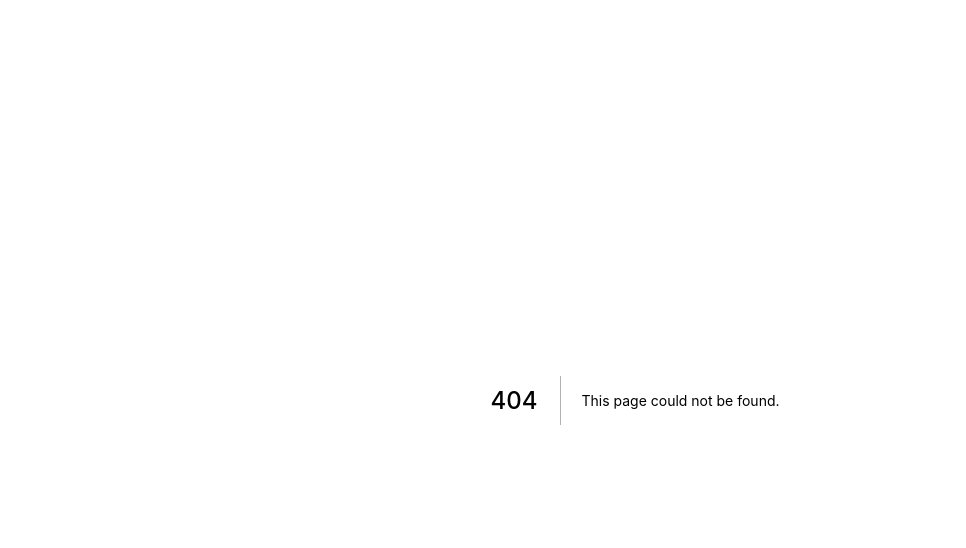
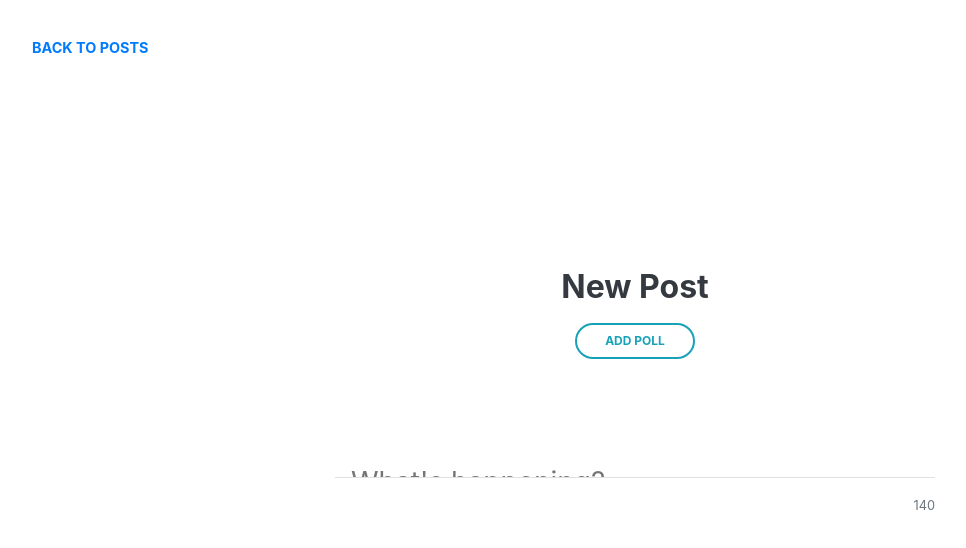
Before and after one commit to gladchinda/react-realtime-twitter-style-poll, a Next.js app: page /post in a window 1280 px wide. Before the commit this address had no page. Shown: the top 548 px of the page, without its empty margins (5-971 px from the left). Built offline with nearby package versions, Linux system fonts and the light colour scheme.

Commit message:
Added new page for new post

```diff
--- a/components/NewPost.js
+++ b/components/NewPost.js
@@ -1,34 +1,40 @@
+import axios from 'axios';
 import React, { Component } from 'react';
 import PollDurationAndChoices from './PollDurationAndChoices';
 
 const MAX_POST_LENGTH = 140;
+const INITIAL_POLL = { duration: null, choices: null };
 
 class NewPost extends Component {
 
-	state = { hasPoll: false, post: '', postHeight: 0, canSubmitPoll: false }
+	state = { hasPoll: false, post: '', postHeight: 0, poll: INITIAL_POLL }
 
-	togglePoll = evt => {
-		this.setState({ hasPoll: !this.state.hasPoll, canSubmitPoll: false });
-	}
+	togglePoll = evt => this.setState({ hasPoll: !this.state.hasPoll, poll: INITIAL_POLL })
 
-	updatePostHeight = () => {
-		const postHeight = this.post.scrollHeight;
-		this.setState({ postHeight });
-	}
+	updatePostHeight = () => this.setState({ postHeight: this.post.scrollHeight })
 
 	handlePostUpdate = evt => {
 		const post = evt.target.value;
 		(post.length <= MAX_POST_LENGTH) && this.setState({ post }, this.updatePostHeight);
 	}
 
+	onPollUpdated = ({ duration, choices }) => {
+		const { ...currentPoll } = this.state.poll;
+		this.setState({ poll: { ...currentPoll, duration, choices } });
+	}
+
 	canSubmit = () => {
-		const { hasPoll, post, canSubmitPoll } = this.state;
+		const { hasPoll, post, poll: { duration, choices } } = this.state;
+		const canSubmitPoll = duration && choices && (choices.filter(choice => !choice).length === 0);
+
 		return !post ? false : hasPoll ? canSubmitPoll : true;
 	}
 
-	onPollUpdated = ({ duration, choices }) => {
-		const canSubmitPoll = duration && choices && (choices.filter(choice => !choice).length === 0);
-		this.setState({ canSubmitPoll });
+	handleSubmit = () => {
+		const { post, hasPoll: poll, poll: { duration, choices } } = this.state;
+		const data = { post, poll, choices, duration };
+
+		console.log(data);
 	}
 
 	componentDidMount() {
@@ -60,9 +66,7 @@ class NewPost extends Component {
 
 				{ hasPoll && <PollDurationAndChoices onPollUpdated={this.onPollUpdated} /> }
 
-				{ this.canSubmit() && <button className="btn btn-info font-weight-bold text-uppercase mt-5" style={{ height: 48, borderRadius: 24, lineHeight: 1, width: 160 }} onClick={this.updateDuration}>
-					{ `Create ${type}` }
-				</button> }
+				{ this.canSubmit() && <button className="btn btn-info font-weight-bold text-uppercase mt-5" style={{ height: 48, borderRadius: 24, lineHeight: 1, width: 160 }} onClick={this.handleSubmit}> { `Create ${type}` }</button> }
 
 			</div>
 		);
--- a/components/PollDurationAndChoices.js
+++ b/components/PollDurationAndChoices.js
@@ -1,4 +1,3 @@
-import moment from 'moment';
 import React, { Component } from 'react';
 
 const INITIAL_CHOICES = [null, null];
@@ -79,7 +78,7 @@ class PollDurationAndChoices extends Component {
 						{ POLL_DURATIONS.map((duration, index) => {
 							const currentDuration = duration === this.state.duration;
 
-							return <button key={index} className={`btn mr-2 font-weight-bold ${currentDuration ? 'btn-primary' : 'btn-secondary'}`} disabled={currentDuration} style={{ height: 36, borderRadius: 18, fontSize: '0.75rem', lineHeight: 1, width: 75 }} onClick={this.updateDuration(duration)}>
+							return <button key={index} className={`btn mr-2 my-2 font-weight-bold ${currentDuration ? 'btn-primary' : 'btn-secondary'}`} disabled={currentDuration} style={{ height: 36, borderRadius: 18, fontSize: '0.75rem', lineHeight: 1, width: 75 }} onClick={this.updateDuration(duration)}>
 								{ duration % 60 ? `${duration} ${duration > 1 ? 'mins' : 'min'}` : `${duration / 60} hour` }
 							</button>
 						}) }
--- /dev/null
+++ b/pages/post.js
@@ -0,0 +1,22 @@
+import React from 'react';
+import Link from 'next/link';
+import Layout from '../components/Layout';
+import NewPost from '../components/NewPost';
+
+export default () => (
+	<Layout>
+		<div className="container-fluid position-absolute h-100">
+
+			<div className="position-absolute w-100 bg-white" style={{ left: 20, top: 30, zIndex: 100 }}>
+				<Link prefetch href="/" passHref>
+					<button className="btn btn-link text-uppercase font-weight-bold ml-3 px-0" style={{ textDecoration: 'none', fontSize: '0.9rem' }}>Back to Posts</button>
+				</Link>
+			</div>
+
+			<div className="d-flex position-relative h-100 w-50 mx-auto flex-wrap justify-content-center align-items-center align-content-center">
+				<NewPost />
+			</div>
+
+		</div>
+	</Layout>
+);
```
Also changed, not shown: pages/index.js (+5 -3 lines).
